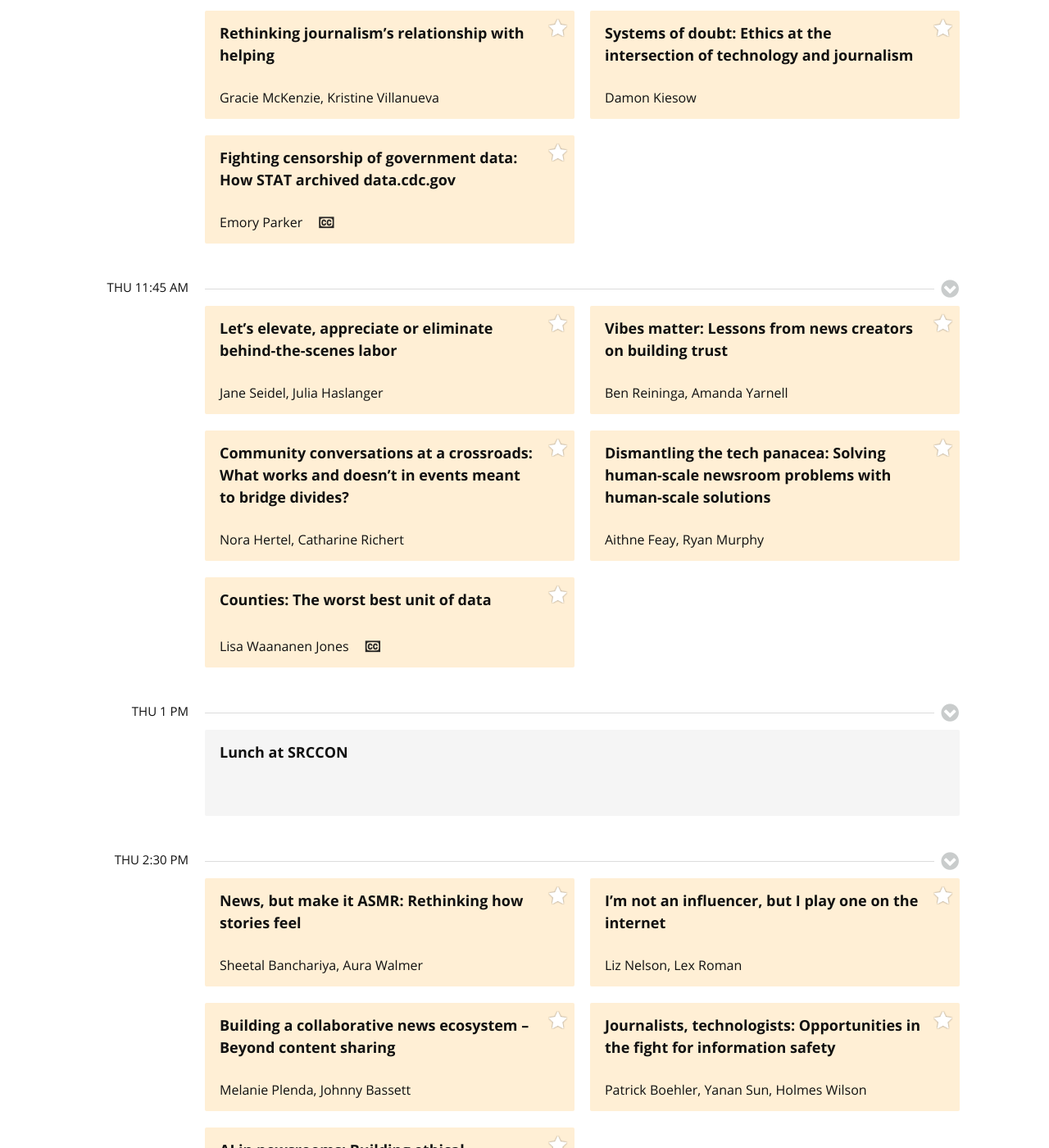
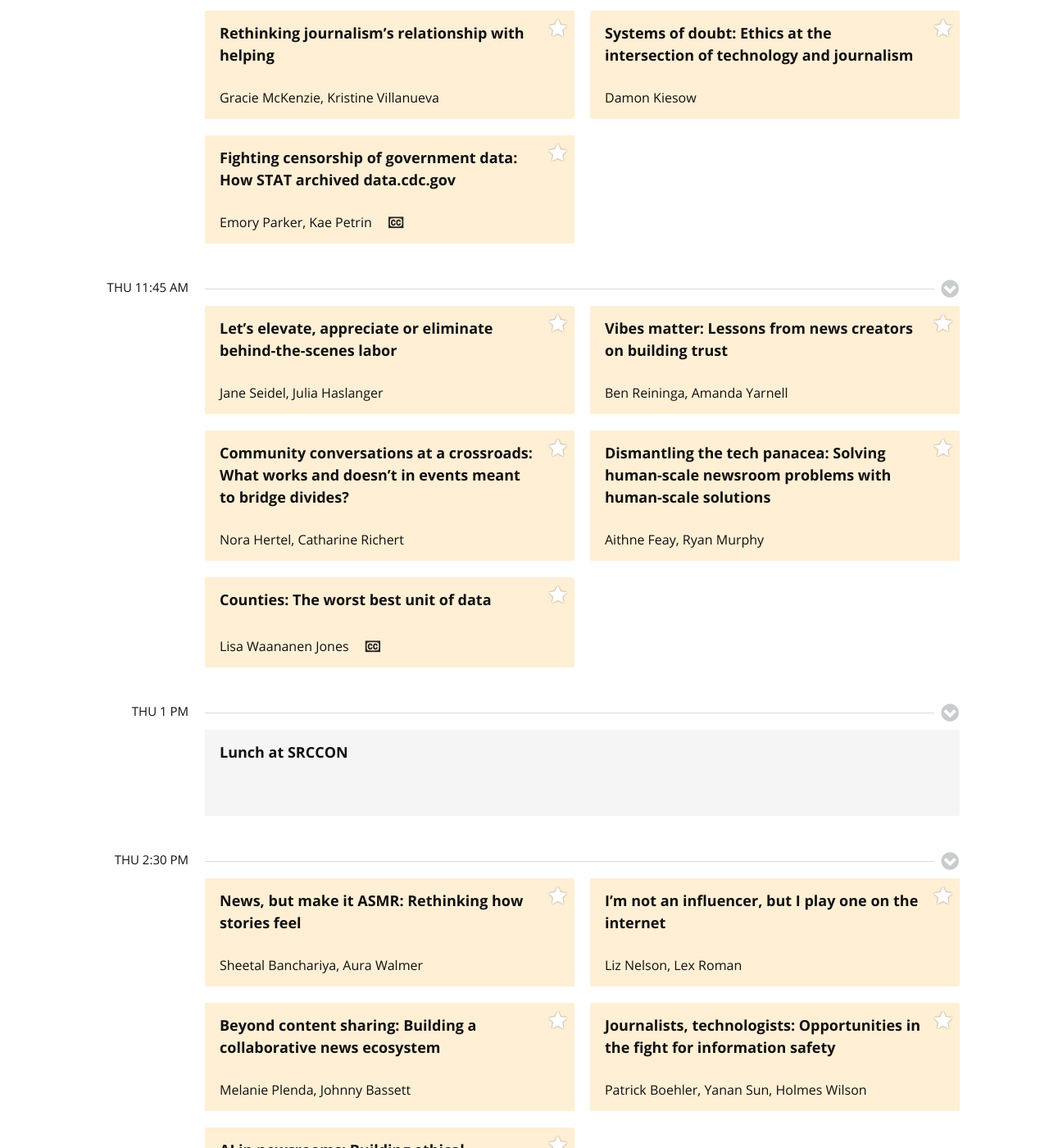
Before and after one commit to OpenNews/srccon-2025, a Jekyll site: the page schedule/index.html, which Jekyll copies as it is, in a window 1280 px wide and 1400 px high, scrolled down 699 px. Shown: the whole window at 82% size. Built offline with Jekyll 4.4.1, drawn with Linux system fonts in a browser that asks for light colours; some of the changed text lies outside the part shown.

Commit message:
update schedule and program

```diff
--- a/_data/sessions.yml
+++ b/_data/sessions.yml
@@ -39,7 +39,7 @@
     },
     {
         "id": "building-collaborative-news-ecosystem",
-        "title": "Building a collaborative news ecosystem – Beyond content sharing",
+        "title": "Beyond content sharing: Building a collaborative news ecosystem",
         "facilitators": "Melanie Plenda, Johnny Bassett",
         "description": "Local newsrooms don't have to go it alone. Over the past five years, the Granite State News Collaborative and its local news partners have built a locally sourced, tech-driven news-sharing system that has effectively added the equivalent of six full-time reporters to New Hampshire's journalism landscape, at no cost to the partners. But we've gone beyond just sharing stories. We've developed a training pipeline for nontraditional reporters, built custom tech tools to streamline collaboration, and launched a collective fundraising model to sustain local news. Now, we want to workshop how others can adapt and expand this model to strengthen their own news ecosystems.
 
@@ -108,7 +108,7 @@
     {
         "id": "fighting-censorship-government-data",
         "title": "Fighting censorship of government data: How STAT archived data.cdc.gov",
-        "facilitators": "Emory Parker",
+        "facilitators": "Emory Parker, Kae Petrin",
         "description": "As rumors began swirling near the end of January that federal websites would be taken down entirely if they had not yet fully complied with Trump\u2019s executive orders, STAT downloaded and archived all available files from data.cdc.gov. We made that archive publicly available shortly after that along with a comprehensive analysis of what datasets had been deleted and which had been censored.
 
         \nThis session will cover the methods STAT used to archive this data, analyze changes between snapshots, and automate monitoring and logging of changes using Github actions and the CDC's API. We'll discuss trends STAT identified and also what else media outlets in general can be doing to preserve access to government datasets and other records."
@@ -138,7 +138,7 @@
     {
         "id": "resistance-liberation-media",
         "title": "Journalism for resistance and liberation: Building media that serves us all",
-        "facilitators": "Tina S.",
+        "facilitators": "Tina S., Justin Myers",
         "description": "Most journalism today is shaped by capitalist interests -- advertising, billionaire philanthropy, and corporate consolidation -- limiting its ability to serve the public good and, in many cases, amplifying narratives that uphold systems of oppression and aligning with interests that undermine democracy. But journalism has always been an act of resistance. In the face of these forces, solidarity economies, movement journalism, and worker-run media offer alternative ways to build and sustain newsrooms that prioritize people over profit. In this session, we will expose how neoliberalism has shaped the media industry, while highlighting successful models of solidarity-based journalism, including worker-owned co-ops, crowdfunded newsrooms and movement-driven outlets.
 
         \nThrough group discussions and case studies, we will explore how journalists can collaborate with social justice movements -- such as labor, housing, environmental justice -- to strengthen collective resistance. Together, we will brainstorm strategies for building media that serves movements as a tool for liberation, and we will map out a constellation of resistance-driven media projects. This session is an exercise in collective power and a heartfelt call to reclaim journalism as a practice of courage."
--- a/schedule/sessions.json
+++ b/schedule/sessions.json
@@ -93,7 +93,7 @@
     "id": "fighting-censorship-government-data",
     "title": "Fighting censorship of government data: How STAT archived data.cdc.gov",
     "description": "As rumors began swirling near the end of January that federal websites would be taken down entirely if they had not yet fully complied with Trump’s executive orders, STAT downloaded and archived all available files from data.cdc.gov. We made that archive publicly available shortly after that along with a comprehensive analysis of what datasets had been deleted and which had been censored.\n\nThis session will cover the methods STAT used to archive this data, analyze changes between snapshots, and automate monitoring and logging of changes using Github actions and the CDC's API. We'll discuss trends STAT identified and also what else media outlets in general can be doing to preserve access to government datasets and other records.",
-    "facilitators": "Emory Parker",
+    "facilitators": "Emory Parker, Kae Petrin",
     "time": "10-11:15am",
     "day": "Thursday",
     "timeblock": "thursday-am-1",
@@ -241,7 +241,7 @@
   },
   {
     "id": "building-collaborative-news-ecosystem",
-    "title": "Building a collaborative news ecosystem – Beyond content sharing",
+    "title": "Beyond content sharing: Building a collaborative news ecosystem",
     "description": "Local newsrooms don’t have to go it alone. Over the past five years, the Granite State News Collaborative and its local news partners have built a locally sourced, tech-driven news-sharing system that has effectively added the equivalent of six full-time reporters to New Hampshire’s journalism landscape, at no cost to the partners. But we’ve gone beyond just sharing stories. We’ve developed a training pipeline for nontraditional reporters, built custom tech tools to streamline collaboration, and launched a collective fundraising model to sustain local news. Now, we want to workshop how others can adapt and expand this model to strengthen their own news ecosystems.\n\nThis interactive, hands-on session will explore what true resource-sharing and collaboration can look like – beyond just swapping stories. Together, we’ll map out challenges, identify opportunities, and design solutions for deeper collaboration in our own communities. We’ll dig into cultural barriers, workflow hacks, and funding strategies that make collaboration work (and last). Attendees will leave with practical, replicable frameworks and fresh ideas to bring back to their newsrooms – because what we’re building doesn’t have to be unique. Let’s push past competition and reimagine how local journalism can work, together.",
     "facilitators": "Melanie Plenda, Johnny Bassett",
     "time": "2:30-3:45pm",
@@ -333,7 +333,7 @@
     "id": "resistance-liberation-media",
     "title": "Journalism for resistance and liberation: Building media that serves us all",
     "description": "Most journalism today is shaped by capitalist interests -- advertising, billionaire philanthropy, and corporate consolidation -- limiting its ability to serve the public good and, in many cases, amplifying narratives that uphold systems of oppression and aligning with interests that undermine democracy. But journalism has always been an act of resistance. In the face of these forces, solidarity economies, movement journalism, and worker-run media offer alternative ways to build and sustain newsrooms that prioritize people over profit. In this session, we will expose how neoliberalism has shaped the media industry, while highlighting successful models of solidarity-based journalism, including worker-owned co-ops, crowdfunded newsrooms and movement-driven outlets. \n\nThrough group discussions and case studies, we will explore how journalists can collaborate with social justice movements -- such as labor, housing, environmental justice -- to strengthen collective resistance. Together, we will brainstorm strategies for building media that serves movements as a tool for liberation, and we will map out a constellation of resistance-driven media projects. This session is an exercise in collective power and a heartfelt call to reclaim journalism as a practice of courage.",
-    "facilitators": "Tina S.",
+    "facilitators": "Tina S., Justin Myers",
     "time": "4:15-5:30pm",
     "day": "Thursday",
     "timeblock": "thursday-pm-2",
```
